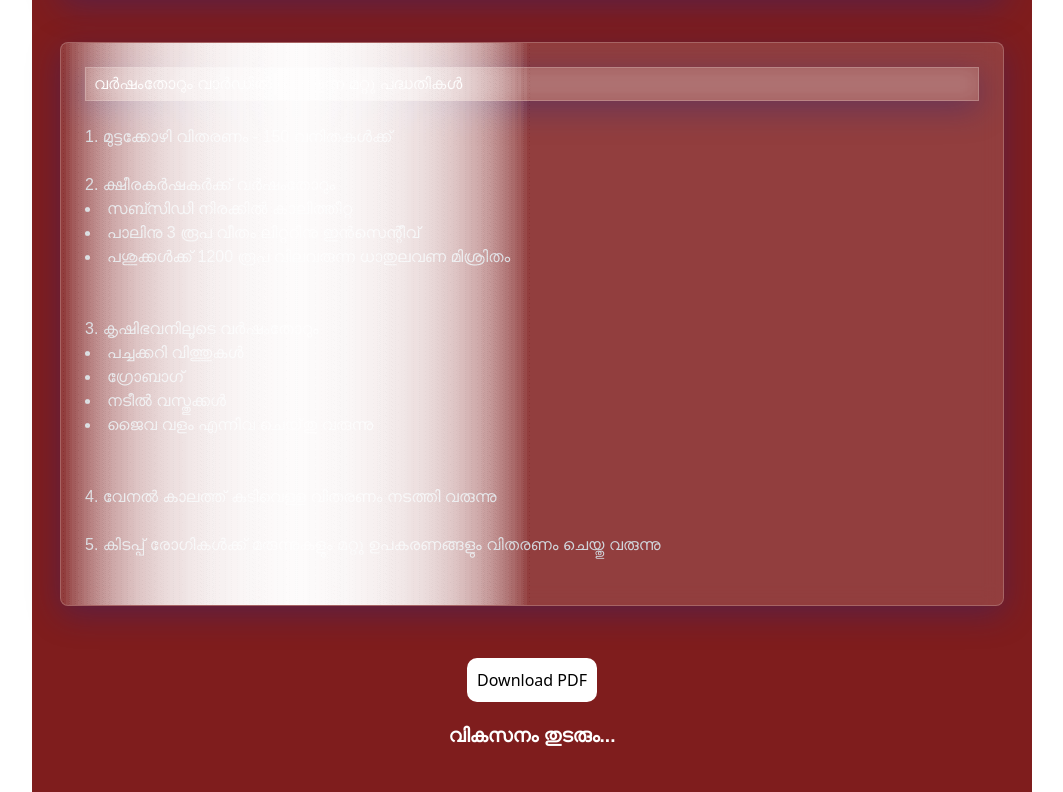
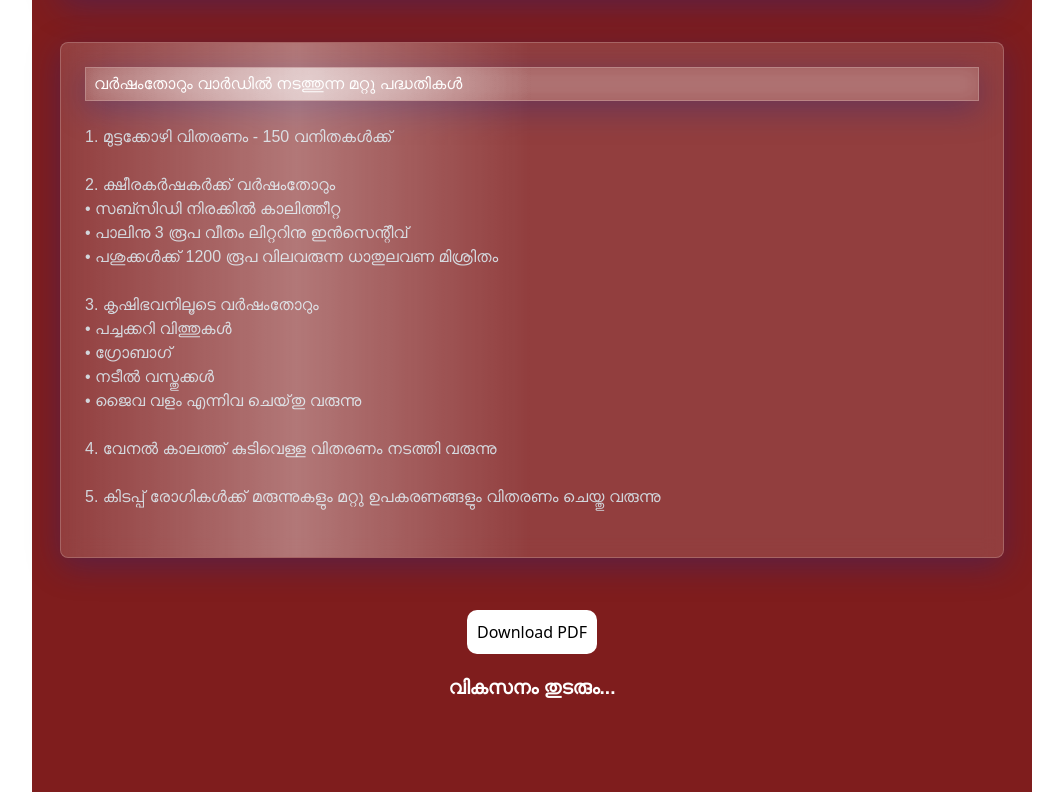
Before and after one commit to sanojkrishnan/Vijayan-M, a plain HTML site: page index.html in a window 1280 px wide. Shown: the part 5788-6580 px from the top of the page, without its empty margins (108-1171 px from the left). Drawn offline with nearby package versions, Linux system fonts and the light colour scheme; a web font is replaced by a local one.

Commit message:
date 13/11/2025

```diff
--- a/index.html
+++ b/index.html
@@ -292,21 +292,19 @@
                 <p class="text-gray-300">1. മുട്ടക്കോഴി വിതരണം - 150 വനിതകൾക്ക്<br><br>
 
 
-                    2. ക്ഷീരകർഷകർക്ക് വർഷംതോറും</p>
-                    <ul class="text-gray-300 list-disc list-inside" >
-                        <li>സബ്സിഡി നിരക്കിൽ കാലിത്തീറ്റ</li>
-                        <li>പാലിനു 3 രൂപ വീതം ലിറ്ററിനു ഇൻസെന്റീവ്</li>
-                        <li>പശുക്കൾക്ക് 1200 രൂപ വിലവരുന്ന ധാതുലവണ മിശ്രിതം</li>
-                    </ul><br><br><p class="text-gray-300">
+                    2. ക്ഷീരകർഷകർക്ക് വർഷംതോറും
+                     <br>&bull; സബ്സിഡി നിരക്കിൽ കാലിത്തീറ്റ
+                     <br>&bull; പാലിനു 3 രൂപ വീതം ലിറ്ററിനു ഇൻസെന്റീവ്
+                     <br>&bull; പശുക്കൾക്ക് 1200 രൂപ വിലവരുന്ന ധാതുലവണ മിശ്രിതം
+                     <br><br>
 
 
-                    3. കൃഷിഭവനിലൂടെ വർഷംതോറും</p>
-                    <ul class="text-gray-300 list-disc list-inside" >
-                        <li>പച്ചക്കറി വിത്തുകൾ</li>
-                        <li>ഗ്രോബാഗ്</li>
-                        <li>നടീൽ വസ്തുക്കൾ</li>
-                        <li>ജൈവ വളം എന്നിവ ചെയ്‌തു വരുന്നു</li>
-                    </ul><br><br><p class="text-gray-300">
+                     3. കൃഷിഭവനിലൂടെ വർഷംതോറും
+                     <br>&bull; പച്ചക്കറി വിത്തുകൾ
+                     <br>&bull; ഗ്രോബാഗ്
+                     <br>&bull; നടീൽ വസ്തുക്കൾ
+                     <br>&bull; ജൈവ വളം എന്നിവ ചെയ്‌തു വരുന്നു
+                     <br><br>
 
                     4. വേനൽ കാലത്ത് കുടിവെള്ള വിതരണം നടത്തി വരുന്നു<br><br>
                     5. കിടപ്പ് രോഗികൾക്ക് മരുന്നുകളും മറ്റു ഉപകരണങ്ങളും വിതരണം ചെയ്തു വരുന്നു<br><br>
@@ -331,7 +329,7 @@
                     LDF</span> (Left Democratic Front)
                 <br><span class="khd">18<span class="th">th </span> Ward Committee Arayi-Kanhangad
                     Muncipality</span></span>
-            <br><span class="khd">All Rights Reserved.</span>
+            <br><span class="khd text-gray-400">&copy; All Rights Reserved.</span>
 
         </div>
     </footer>
```
